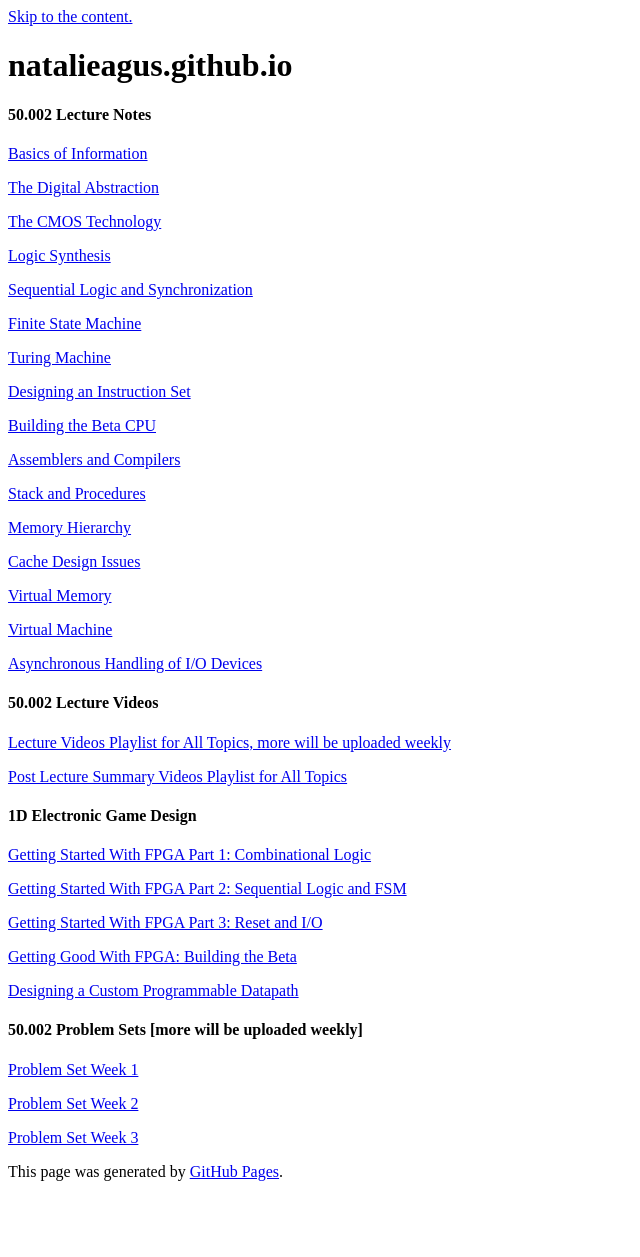
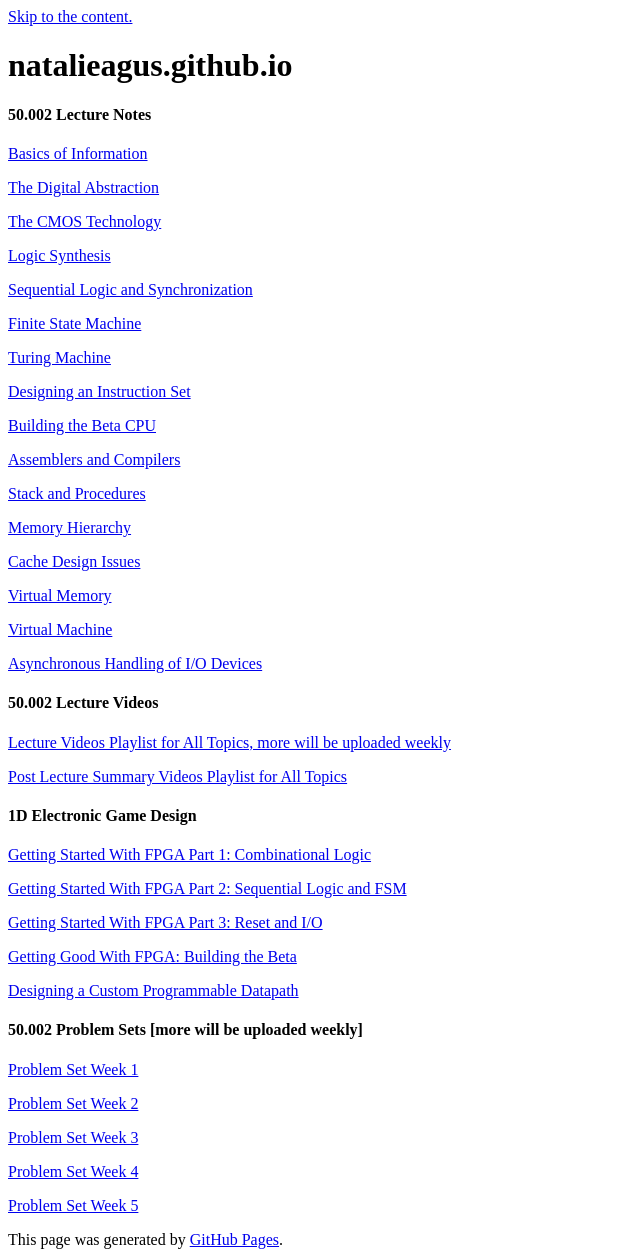
Before and after one commit to natalieagus/natalieagus.github.io, a Jekyll site: the page built from index.md, in a window 1280 px wide. Shown: the whole page, without its empty margins (0-640 px from the left). Built offline with Jekyll 4.4.1, drawn with Linux system fonts in a browser that asks for light colours; our own code applies the rules of GitHub Pages for plain Markdown files; a script that is not in the unit is left out; the repository's description, which GitHub fills in, is left out; before the commit the page ends 1189 px from its top, so only the background shows below that.

Commit message:
added more pset

```diff
--- a/index.md
+++ b/index.md
@@ -53,3 +53,7 @@
 [Problem Set Week 2](https://natalieagus.github.io/50002/PS2/)
 
 [Problem Set Week 3](https://natalieagus.github.io/50002/PS3/)
+
+[Problem Set Week 4](https://natalieagus.github.io/50002/PS4/)
+
+[Problem Set Week 5](https://natalieagus.github.io/50002/PS5/)
```
